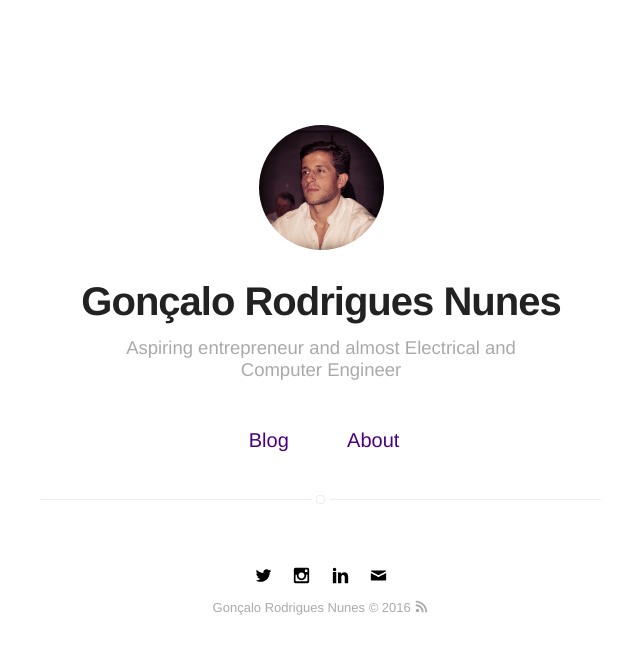
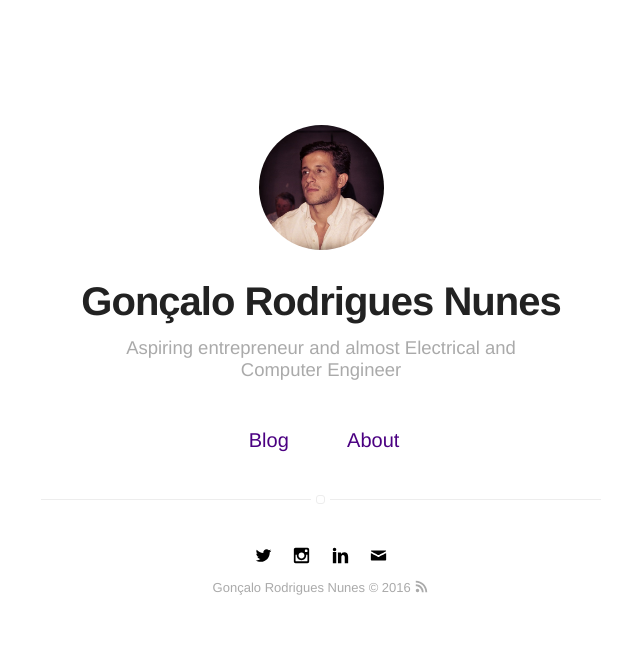
Before and after one commit to Gorbyy/gorbyy.github.io, a Jekyll site: the page built from index.html, in a window 1280 px wide. Shown: the top 654 px of the page, without its empty margins (319-959 px from the left). Built offline with Jekyll 4.4.1, drawn with Linux system fonts in a browser that asks for light colours.

Commit message:
Remove margin-top of social links

```diff
--- a/_sass/components/social-links.sass
+++ b/_sass/components/social-links.sass
@@ -1,5 +1,5 @@
 .social-links
-    margin-top: 20px
+    margin-top: 0px
 
     > .link
         margin: 0
```
